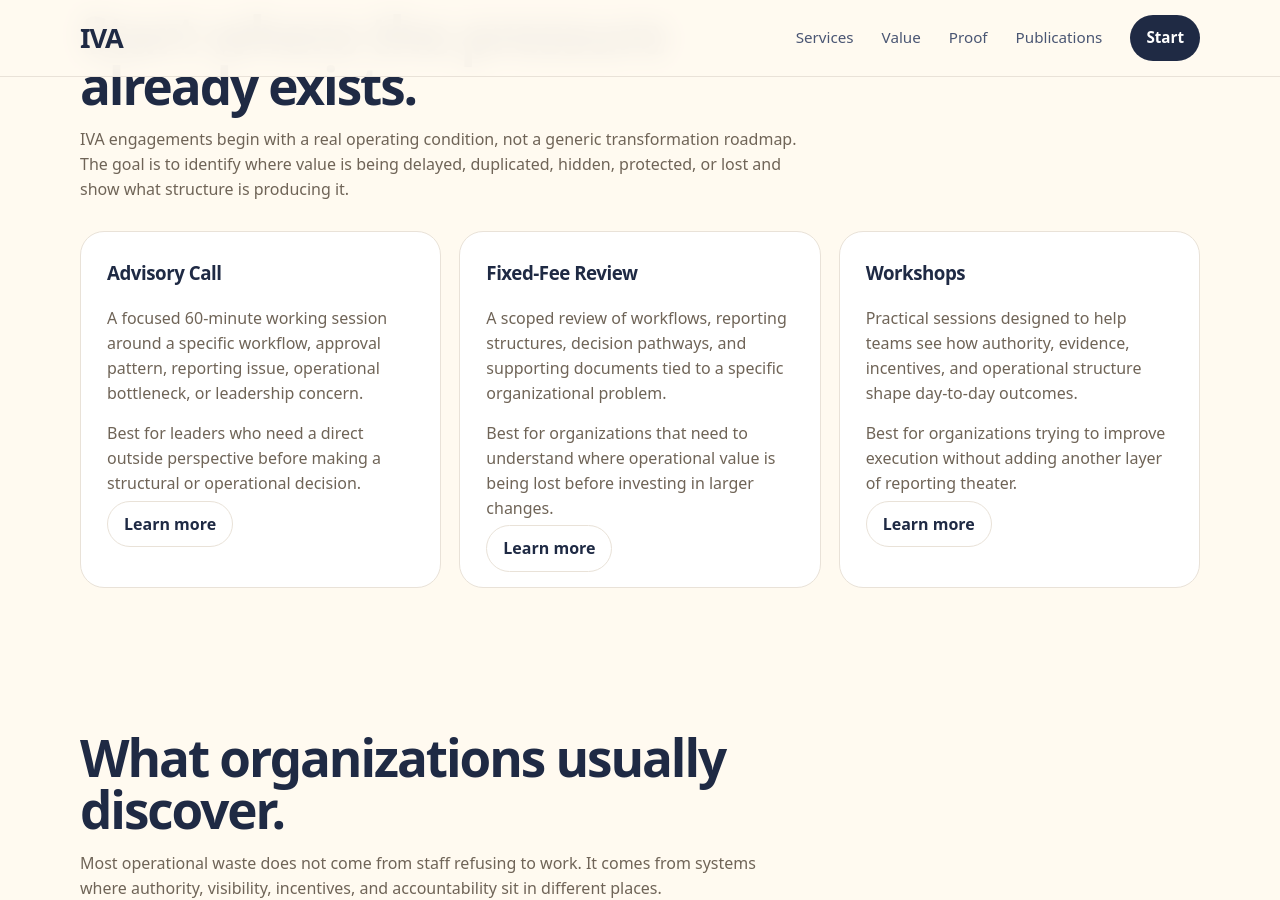
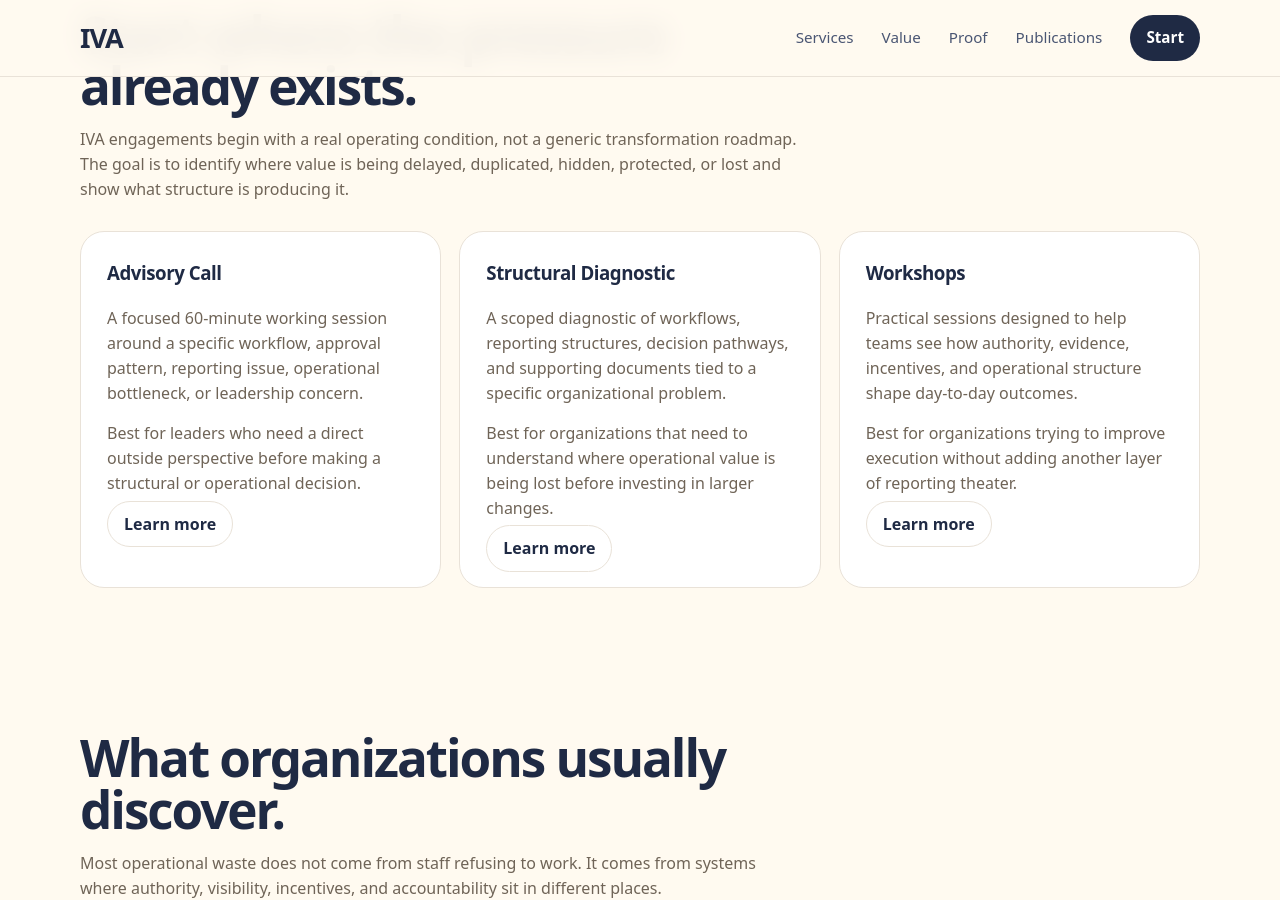
Before and after one commit to efost7873/ivasolution.com, a Jekyll site: the page built from services.html, in a window 1280 px wide and 900 px high, scrolled down 1072 px. Built offline with Jekyll 4.4.1, drawn with Linux system fonts in a browser that asks for light colours.

Commit message:
Update services.html

```diff
--- a/services.html
+++ b/services.html
@@ -1,7 +1,7 @@
 ---
 layout: default
 title: Services
-description: IVA services focused on operational value, decision visibility, workflow clarity, and measurable organizational improvement.
+description: IVA services focused on operational value, decision visibility, workflow clarity, structural diagnostics, and measurable organizational improvement.
 ---
 
 <section class="hero">
@@ -15,7 +15,7 @@ description: IVA services focused on operational value, decision visibility, wor
       </p>
 
       <div class="hero-actions">
-        <a class="button" href="#start">Start with IVA</a>
+        <a class="button" href="/contact/">Start with IVA</a>
         <a class="button secondary" href="#services-list">Explore services</a>
       </div>
     </div>
@@ -56,17 +56,17 @@ description: IVA services focused on operational value, decision visibility, wor
       </article>
 
       <article class="card">
-        <h3>Fixed-Fee Review</h3>
+        <h3>Structural Diagnostic</h3>
 
         <p>
-          A scoped review of workflows, reporting structures, decision pathways, and supporting documents tied to a specific organizational problem.
+          A scoped diagnostic of workflows, reporting structures, decision pathways, and supporting documents tied to a specific organizational problem.
         </p>
 
         <p>
           Best for organizations that need to understand where operational value is being lost before investing in larger changes.
         </p>
 
-        <a class="button secondary" href="/fixed-fee-review/">Learn more</a>
+        <a class="button secondary" href="/structural-diagnostic/">Learn more</a>
       </article>
 
       <article class="card">
@@ -150,7 +150,7 @@ description: IVA services focused on operational value, decision visibility, wor
       </p>
     </div>
 
-    <a class="button" href="mailto:evan.foster@integratedvaluearchitecture.com">
+    <a class="button" href="/contact/">
       Contact IVA
     </a>
   </div>
```
